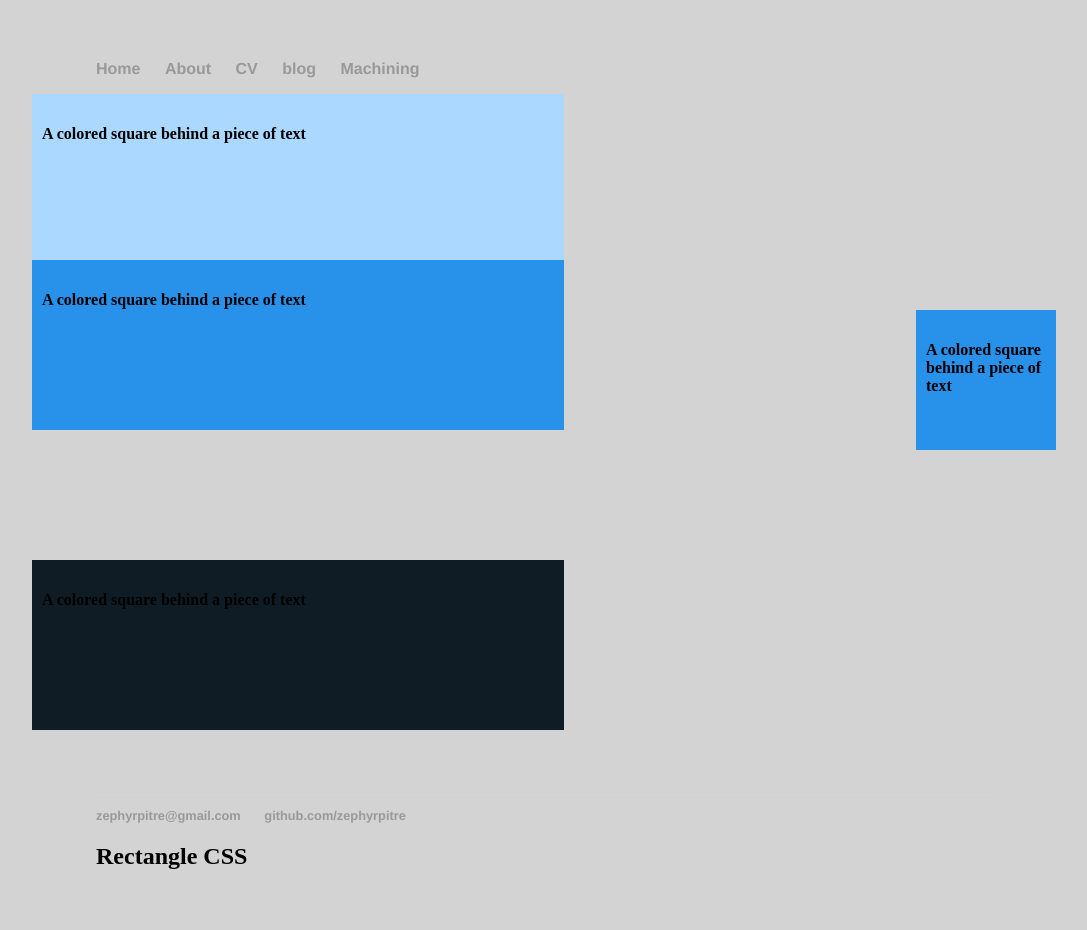
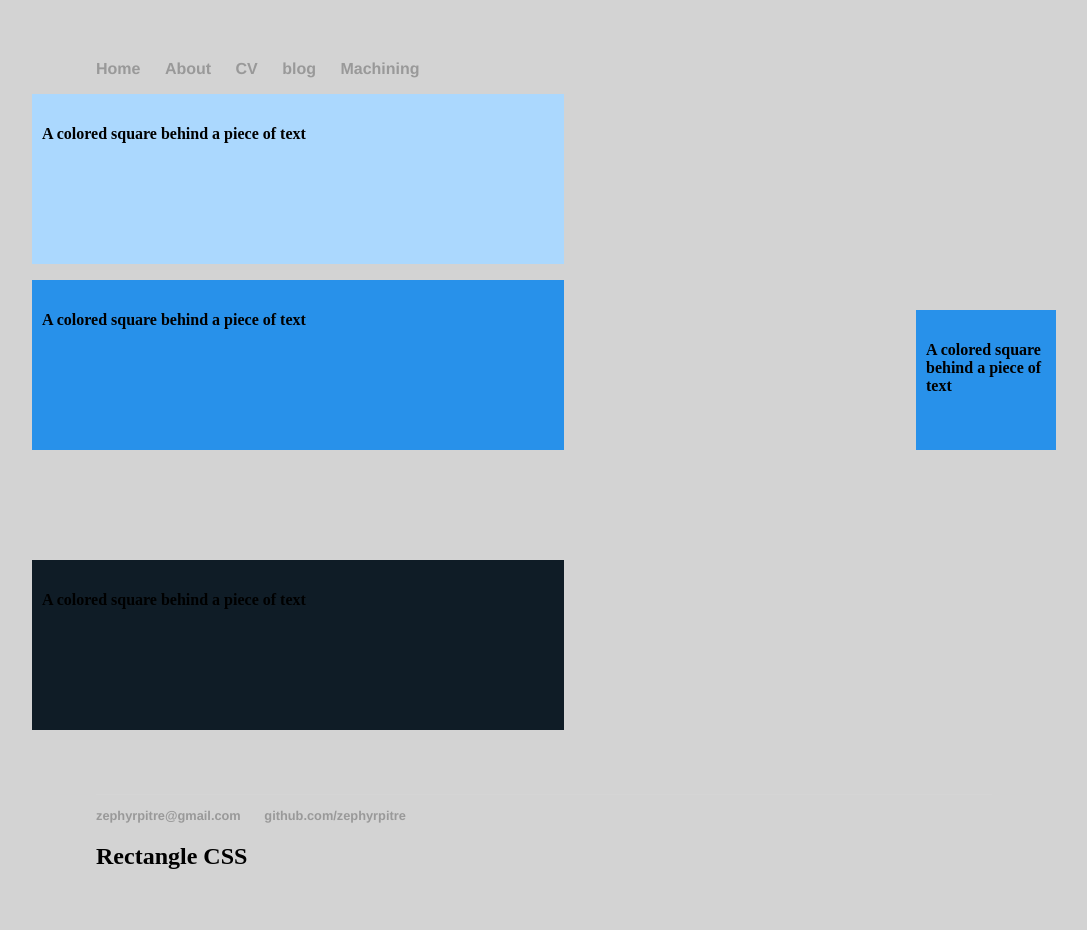
Before and after one commit to ZephyrPitre/ZephyrPitre.github.io, a Jekyll site: the page built from index.html, in a window 1280 px wide. Shown: the whole page, without its empty margins (96-1183 px from the left). Built offline with Jekyll 4.4.1, drawn with Linux system fonts in a browser that asks for light colours.

Commit message:
Update index.html

```diff
--- a/index.html
+++ b/index.html
@@ -19,7 +19,7 @@
 		position: absolute;
 		left: 10%;
 		width: 40%;
-		top: 260px;
+		top: 280px;
     height: 150px;
 		Background:#2891EA; <!--bright blue-->
     color: black;
```
